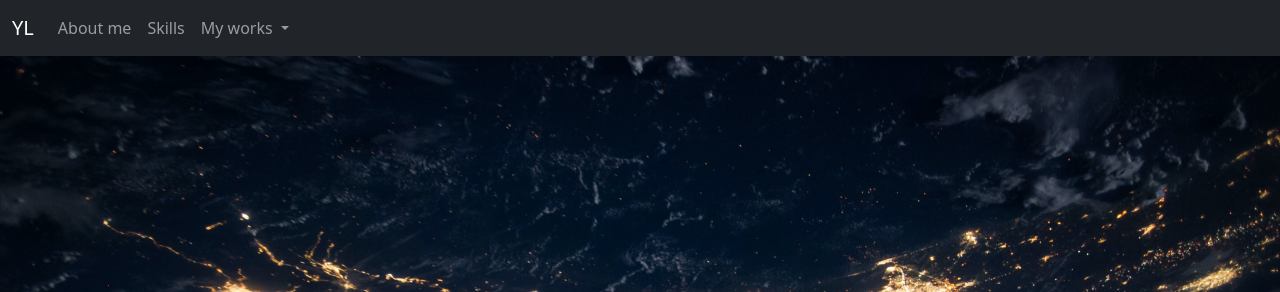
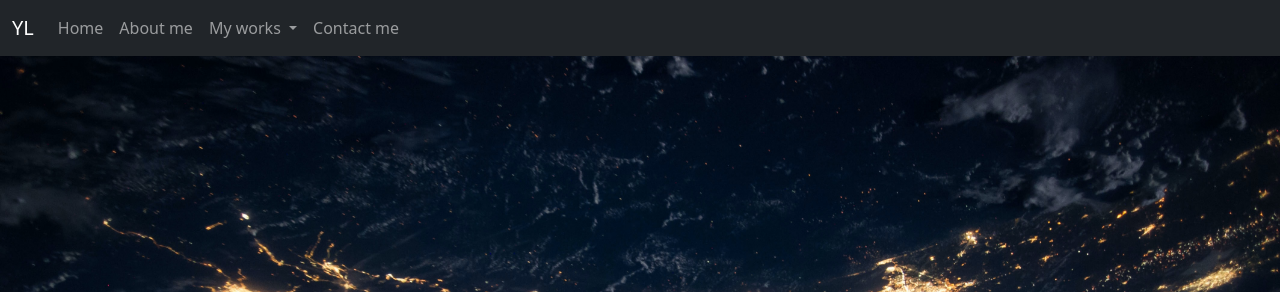
Before and after one commit to YuryLobkov/portfo, a Flask app: page / in a window 1280 px wide. Shown: the top 292 px of the page. Run offline with Flask 2, Linux system fonts and the light colour scheme.

Commit message:
navbar links

```diff
--- a/templates/layout.html
+++ b/templates/layout.html
@@ -10,9 +10,9 @@
     {% endblock %}
 </head>
 <body>
-    <nav class="navbar navbar-expand-lg navbar-dark bg-dark" aria-label="Offcanvas navbar large">
+    <nav class="navbar navbar-expand-lg navbar-dark bg-dark sticky-top" aria-label="Offcanvas navbar large">
         <div class="container-fluid">
-            <a class="navbar-brand" href="#">YL</a>
+            <a class="navbar-brand" href="#home">YL</a>
             <button class="navbar-toggler" type="button" data-bs-toggle="offcanvas" data-bs-target="#offcanvasNavbar2" aria-controls="offcanvasNavbar2">
                 <span class="navbar-toggler-icon"></span>
             </button>
@@ -24,20 +24,27 @@
                 <div class="offcanvas-body">
                     <ul class="navbar-nav justify-content-start flex-grow-1 pe-3">
                         <li class="nav-item">
-                            <a class="nav-link" aria-current="page" href="#">About me</a>
+                            <a class="nav-link" aria-current="page" href="#home">Home</a>
                         </li>
                         <li class="nav-item">
-                            <a class="nav-link" href="#">Skills</a>
+                            <a class="nav-link" href="#about">About me</a>
                         </li>
                         <li class="nav-item dropdown">
                             <a class="nav-link dropdown-toggle" href="#" role="button" data-bs-toggle="dropdown" aria-expanded="false">
                             My works
                             </a>
                             <ul class="dropdown-menu">
-                                <li><a class="dropdown-item" href="#">CookTail</a></li>
-                                <li><a class="dropdown-item" href="#">Telegram currency bot</a></li>
-                                <li><a class="dropdown-item" href="#">Something else here</a></li>
+                                <li><a class="dropdown-item" href="#portfolio">All works</a></li>
+                                <li>
+                                    <hr class="dropdown-divider">
+                                </li>
+                                <li><a class="dropdown-item" href="http://raccoonenot.pythonanywhere.com/">CookTail</a></li>
+                                <li><a class="dropdown-item" href="https://t.me/TengePeso_bot">Telegram currency bot</a></li>
+                                <li><a class="dropdown-item" href="#portfolio">Upcoming project...</a></li>
                             </ul>
+                        </li>
+                        <li class="nav-item">
+                            <a class="nav-link" href="#contact">Contact me</a>
                         </li>
                     </ul>
                 </div>
```
